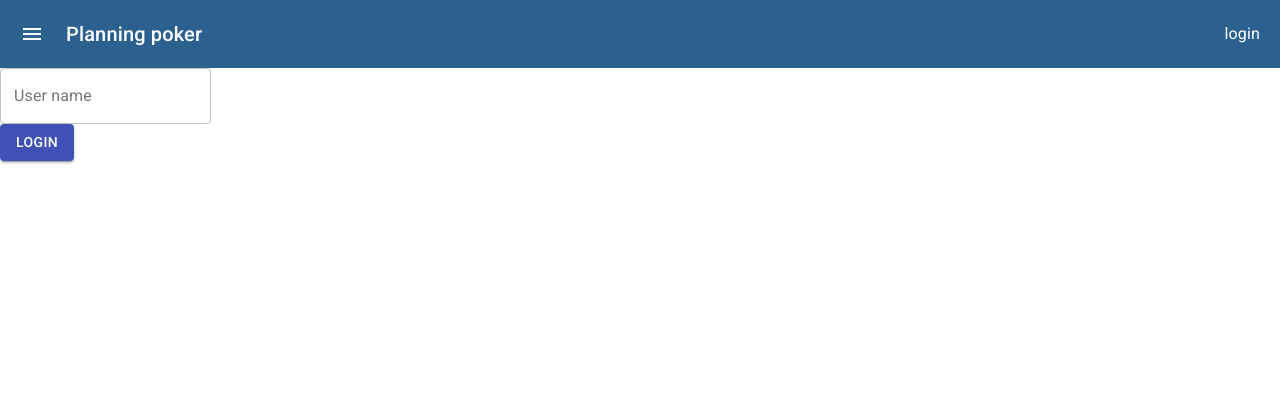
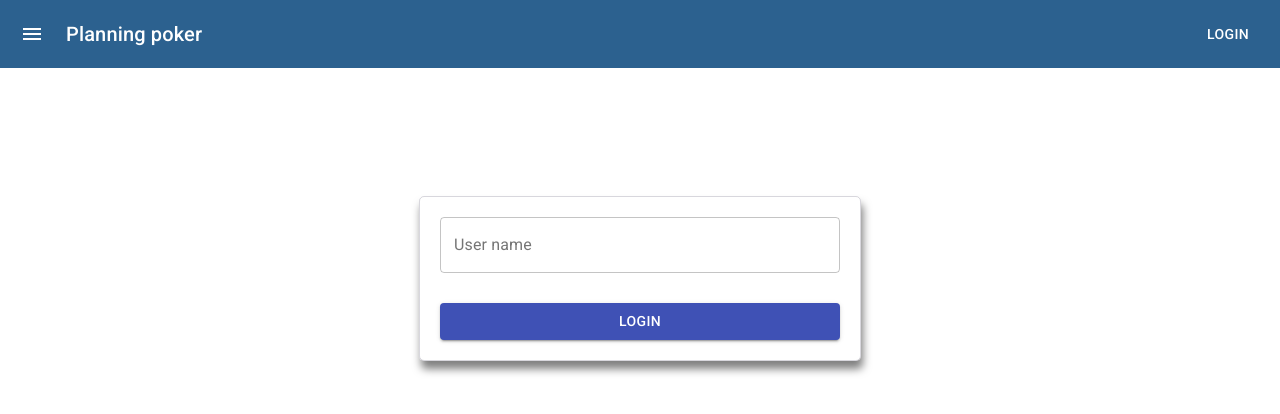
Before and after one commit to SlavkaOnline/PlanningPoker, a React (Create React App) app in the folder ClientApp/planning_poker/: page /login in a window 1280 px wide. Shown: the top 414 px of the page. Built offline with nearby package versions, Linux system fonts and the light colour scheme.

Commit message:
add auth support

```diff
--- a/ClientApp/planning_poker/src/App.tsx
+++ b/ClientApp/planning_poker/src/App.tsx
@@ -1,29 +1,27 @@
 import React from 'react';
 import {Navbar} from "./components/navbar";
-import {Home} from "./pages/home";
-import {
-    BrowserRouter as Router,
-    Switch,
-    Route,
-    Link
-} from "react-router-dom";
-import {Login} from "./pages/login";
+import {HomePage} from "./pages/home-page";
+import {BrowserRouter as Router, Route, Switch} from "react-router-dom";
+import {LoginPage} from "./pages/login-page";
+import {ProvideAuth} from "./contexts/auth-context";
 
 export const App = () => {
 
     return (
         <>
+            <ProvideAuth>
                 <Router>
                     <Navbar/>
                     <Switch>
                         <Route exact path="/">
-                    <Home/>
+                            <HomePage/>
                         </Route>
                         <Route path="/login">
-                    <Login />
+                            <LoginPage/>
                         </Route>
                     </Switch>
                 </Router>
+            </ProvideAuth>
         </>
     );
 }
--- /dev/null
+++ b/ClientApp/planning_poker/src/components/login-form.tsx
@@ -0,0 +1,44 @@
+import React, {useState} from "react";
+import {Button, TextField} from "@material-ui/core";
+
+import styles from "../styles/login-form.module.scss"
+import {useAuth} from "../contexts/auth-context";
+import { useHistory } from "react-router-dom";
+
+export const LoginForm = () => {
+
+    const [userName, setUserName ] = useState("");
+    const auth = useAuth();
+    const history = useHistory();
+
+    async function login() {
+        await auth.signin(userName);
+        if (history.length) {
+            history.goBack();
+        } else {
+            history.push('/');
+        }
+    }
+
+    return (
+        <form
+            className={styles.form}
+            noValidate autoComplete="off">
+            <div>
+                <TextField
+                    className={styles.username}
+                    id="outlined-basic"
+                    label="User name"
+                    variant="outlined"
+                    value={userName}
+                    onChange={(e) => setUserName(e.target.value)}
+                />
+            </div>
+            <div className={styles.login}>
+                <Button variant="contained" color="primary" onClick={async () => await login()}>
+                    Login
+                </Button>
+            </div>
+        </form>
+    )
+}
--- a/ClientApp/planning_poker/src/components/navbar.tsx
+++ b/ClientApp/planning_poker/src/components/navbar.tsx
@@ -1,32 +1,52 @@
 import React from 'react';
-import AppBar from '@material-ui/core/AppBar';
-import Toolbar from '@material-ui/core/Toolbar';
 import Typography from '@material-ui/core/Typography';
 import IconButton from '@material-ui/core/IconButton';
 import MenuIcon from '@material-ui/icons/Menu';
 import {Link} from "react-router-dom";
 
-import '../styles/navbar.scss'
+import styles from '../styles/navbar.module.scss'
+import {useAuth} from "../contexts/auth-context";
+import {User} from "../models/models";
+import {Button} from "@material-ui/core";
 
 
 export const Navbar = () => {
 
+    const {user, signout} = useAuth()
+
+    function getAction(user: User | null) {
+        if (!user) {
+            return (<Typography>
+                <Button component={Link} className={styles.link} to="/login" >
+                    login
+                </Button>
+            </Typography>)
+        } else {
             return (
-        <div className="navbar">
+                <div className={styles.nameLoguot}>
+                <div className={styles.name}>{user.name}</div>
+                <Typography>
+                    <Button component={Link} className={styles.link} to="/" onClick={() => signout()}>
+                        logout
+                    </Button>
+                </Typography>
+            </div>)
+        }
+    }
+
+
+    return (
+        <div className={styles.navbar}>
             <IconButton edge="start" color="inherit" aria-label="menu">
                 <MenuIcon/>
             </IconButton>
-                        <div className="navbar_title">
+            <div className={styles.title}>
                 <Typography variant="h6">
-                                <Link className="navbar_link" to="/"> Planning poker </Link>
+                    <Link className={styles.link} to="/"> Planning poker </Link>
                 </Typography>
             </div>
-                        <div className="navbar_login">
-                            <Typography>
-                                <Link className="navbar_link" to="/login">
-                                    login
-                                </Link>
-                            </Typography>
+            <div className={styles.login}>
+                {getAction(user)}
             </div>
         </div>
     );
--- /dev/null
+++ b/ClientApp/planning_poker/src/contexts/auth-context.tsx
@@ -0,0 +1,61 @@
+import React, {createContext, useContext, useEffect, useState} from "react";
+import {login} from "../models/Api";
+import {User} from "../models/models";
+
+type AuthProps = Readonly<{
+    user: User | null
+    signin: (name: string) => void
+    signout: () => void
+}>
+
+const AuthPropsDefault = {
+    user: null,
+    signin: (name: string) => {
+    },
+    signout: () => {
+    }
+
+}
+
+export const authContext = createContext<AuthProps>(AuthPropsDefault);
+
+export const ProvideAuth = ({children}: { children: any }) => {
+    const auth = useProvideAuth();
+    return (
+        <authContext.Provider value={auth}>
+            {children}
+        </authContext.Provider>
+    );
+}
+
+export function useAuth() {
+    return useContext(authContext);
+}
+
+function useProvideAuth() {
+    const [user, setUser] = useState<User | null>(null);
+
+    useEffect(() => {
+        const localUser = localStorage.getItem('user');
+        if (localUser) {
+            setUser(JSON.parse(localUser));
+        }
+    }, [])
+
+    const signin = async (name: string) => {
+        const user = await login(name);
+        localStorage.setItem('user', JSON.stringify(user));
+        setUser(user)
+    };
+
+    const signout = () => {
+        localStorage.removeItem('user');
+        setUser(null);
+    };
+
+    return {
+        user,
+        signin,
+        signout
+    };
+}
--- a/ClientApp/planning_poker/src/models/Api.ts
+++ b/ClientApp/planning_poker/src/models/Api.ts
@@ -1,4 +1,5 @@
 import axios, { AxiosRequestConfig, AxiosPromise, AxiosResponse } from 'axios';
+import {User} from "./models";
 
 axios.interceptors.response.use((response) => {
 
@@ -8,3 +9,10 @@ axios.interceptors.response.use((response) => {
         window.location.href = error.response.headers.location ;
     }
 });
+
+
+
+export async function login(name:string): Promise<User> {
+    return axios.post<User>('/api/login', {name})
+        .then(r => r.data)
+}
--- /dev/null
+++ b/ClientApp/planning_poker/src/models/models.ts
@@ -0,0 +1,5 @@
+export type User = Readonly<{
+    id: string
+    name: string
+    token: string
+}>
--- a/ClientApp/planning_poker/src/pages/home.tsx
+++ b/ClientApp/planning_poker/src/pages/home-page.tsx
@@ -1,6 +1,6 @@
 import React from "react";
 
-export const Home = () => {
+export const HomePage = () => {
     return (
         <div>
             Home
--- /dev/null
+++ b/ClientApp/planning_poker/src/pages/login-page.tsx
@@ -0,0 +1,14 @@
+import React from "react";
+import {LoginForm} from "../components/login-form";
+
+import styles from '../styles/login-page.module.scss'
+
+export const LoginPage = () => {
+
+    return (
+        <div className={styles.wrapper}>
+            <div className={styles.form}>
+                <LoginForm/>
+            </div>
+        </div>)
+}
--- a/ClientApp/planning_poker/src/pages/login.tsx
+++ /dev/null
@@ -1,19 +0,0 @@
-import React from "react";
-import {Button, TextField} from "@material-ui/core";
-
-export const Login = () => {
-
-    return (
-        <div>
-            <form noValidate autoComplete="off">
-                <div>
-                    <TextField id="outlined-basic" label="User name" variant="outlined"/>
-                </div>
-                <div>
-                    <Button variant="contained" color="primary">
-                        Login
-                    </Button>
-                </div>
-            </form>
-        </div>)
-}
--- /dev/null
+++ b/ClientApp/planning_poker/src/styles/login-form.module.scss
@@ -0,0 +1,17 @@
+.form {
+
+    width: 400px;
+
+    .username {
+        width: 100%;
+    }
+
+    .login {
+        width: 100%;
+        margin-top: 30px;
+
+        button {
+            width: 100%;
+        }
+    }
+}
--- /dev/null
+++ b/ClientApp/planning_poker/src/styles/login-page.module.scss
@@ -0,0 +1,14 @@
+.wrapper {
+    height: 100%;
+    overflow: hidden;
+    display: flex;
+    flex-flow: column;
+
+    .form {
+        border: 1px solid rgba(99, 97, 119, .25);
+        padding: 20px;
+        margin: 10% auto 0;
+        border-radius: 5px;
+        box-shadow: 2px 8px 8px rgba(0, 0, 0, .5);
+    }
+}
--- a/ClientApp/planning_poker/src/styles/navbar.scss
+++ b/ClientApp/planning_poker/src/styles/navbar.module.scss
@@ -11,16 +11,26 @@
     overflow: hidden;
     box-sizing: border-box;
 
-    &_title {
+    .title {
         margin-left: 10px;
     }
 
-    &_login {
+    .login {
         margin-left: auto;
     }
 
+    .nameLoguot {
+        display: flex;
+        justify-content: space-between;
+        align-items: center;
 
-    &_link {
+        .name {
+            margin-right: 20px;
+            padding-bottom: 5px;
+        }
+    }
+
+    .link {
         color: inherit;
         @include simple_link;
     }
```
Also changed, not shown: 1 other file (tests, documents, lock files or other folders). Lines whose indentation alone changed are shown as unchanged.
